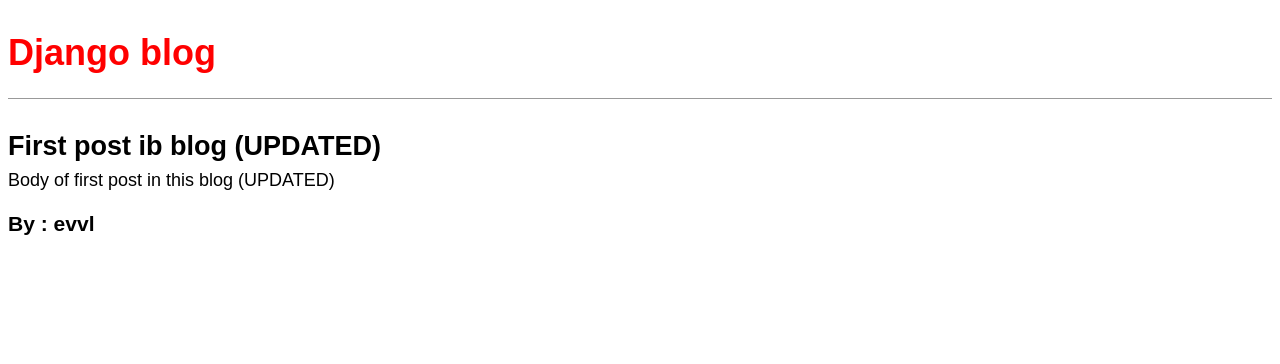
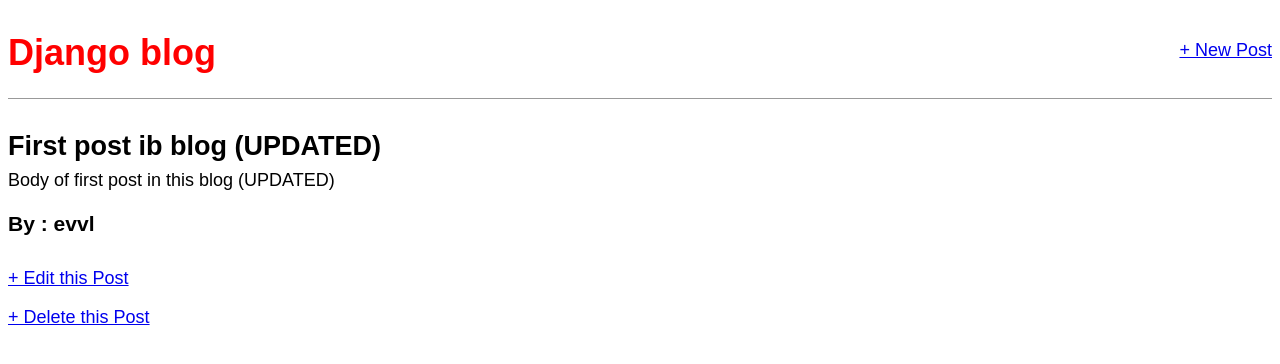
Before and after one commit to vlasove/dj_Py3, a Django app: page /post/1/ in a window 1280 px wide. Shown: the top 364 px of the page. Run offline with Django 3.2, Linux system fonts and the light colour scheme; data comes from the database, SQL or seed files in the repository; both versions use the stored data as it was after the commit.

Commit message:
added lec8

```diff
--- a/Lec8/blog/models.py
+++ b/Lec8/blog/models.py
@@ -1,4 +1,6 @@
 from django.db import models
+from django.urls import reverse
+
 
 # Create your models here.
 class Post(models.Model):
@@ -11,3 +13,6 @@ class Post(models.Model):
 
     def __str__(self):
         return self.title
+
+    def get_absolute_url(self):
+        return reverse("post_detail", args=[str(self.id)])
--- a/Lec8/blog/urls.py
+++ b/Lec8/blog/urls.py
@@ -1,9 +1,16 @@
 from django.urls import path
-from .views import BlogListView , BlogDetailView
+from .views import BlogListView , BlogDetailView, BlogCreateView, BlogUpdateView, BlogDeleteView
 
 urlpatterns = [
     path('', BlogListView.as_view(), name='home'),
+    #Read
     path('post/<int:pk>/', BlogDetailView.as_view(), name='post_detail') ,
+    #Creation
+    path('post/new/', BlogCreateView.as_view(), name='post_new'),
+    #Update
+    path('post/<int:pk>/edit/', BlogUpdateView.as_view(), name='post_edit'),
+    #Delete
+    path('post/<int:pk>/delete/', BlogDeleteView.as_view(), name='post_delete'),
 ]
 
 """
--- a/Lec8/blog/views.py
+++ b/Lec8/blog/views.py
@@ -1,5 +1,6 @@
-from django.views.generic import ListView, DetailView
+from django.views.generic import ListView, DetailView, CreateView, UpdateView, DeleteView
 from .models import Post
+from django.urls import reverse_lazy
 
 # Create your views here.
 class BlogListView(ListView):
@@ -11,3 +12,20 @@ class BlogDetailView(DetailView):
     model = Post
     template_name = "post_detail.html"
     context_object_name = "post"
+
+
+class BlogCreateView(CreateView):
+    model = Post
+    template_name ='post_new.html'
+    fields = '__all__'
+
+
+class BlogUpdateView(UpdateView):
+    model = Post
+    template_name = 'post_edit.html'
+    fields = ['title', 'body']
+
+class BlogDeleteView(DeleteView):
+    model = Post
+    template_name = 'post_delete.html'
+    success_url = reverse_lazy('home')
--- a/Lec8/templates/base.html
+++ b/Lec8/templates/base.html
@@ -9,7 +9,19 @@
     </head>
     <body>
         <header>
-            <h1><a href="{% url 'home' %}">Django blog</a></h1>
+
+            <div class="nav-left">
+                <h1>
+                    <a href="{% url 'home' %}">
+                        Django blog
+                    </a>
+                </h1>
+            </div>
+
+            <div class="nav-right">
+                <a href="{% url 'post_new' %}">+ New Post</a>
+            </div>
+
         </header>
         <div>
             {% block content %}
--- a/Lec8/templates/post_detail.html
+++ b/Lec8/templates/post_detail.html
@@ -7,4 +7,8 @@
         <p>{{post.body}}</p>
         <h3> By : {{post.author}}</h3>
     </div>
+
+    <p><a href="{% url 'post_edit' post.pk %}">+ Edit this Post</a></p>
+    <p><a href="{% url 'post_delete' post.pk %}">+ Delete this Post</a></p>
+
 {% endblock content %}
```
Also changed, not shown: Lec8/blog/tests.py (+31 -0 lines), Lec8/templates/post_delete.html (added, +11 -0 lines), Lec8/templates/post_edit.html (added, +11 -0 lines), Lec8/templates/post_new.html (added, +13 -0 lines), Lec8/db.sqlite3.
